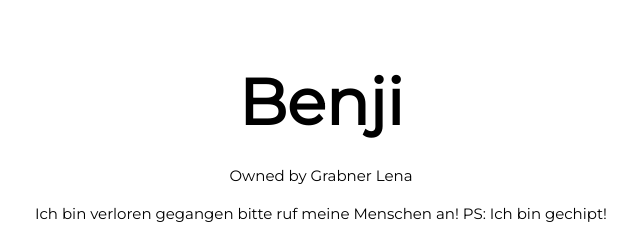
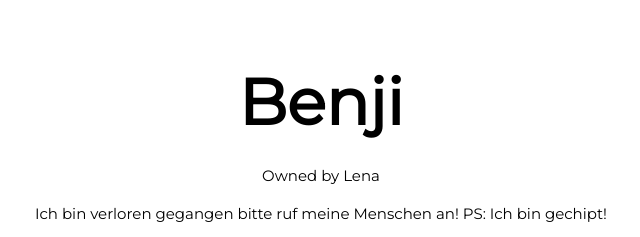
Before and after one commit to Taisteliija/Taisteliija.github.io, a plain HTML site: page index.html in a window 1280 px wide. Shown: the top 237 px of the page, 575-1215 px from the left. Drawn offline with nearby package versions, Linux system fonts and the light colour scheme.

Commit message:
Update index.html

```diff
--- a/index.html
+++ b/index.html
@@ -37,7 +37,7 @@ body, h1,h2,h3,h4,h5,h6 {font-family: "Montserrat", sans-serif}
   <!-- Header -->
   <header class="w3-container w3-center" style="padding:32px 16px" id="home">
     <h1 class="w3-jumbo"><b>Benji</b></h1>
-    <p>Owned by Grabner Lena</p>
+    <p>Owned by Lena</p>
     <p> Ich bin verloren gegangen bitte ruf meine Menschen an! PS: Ich bin gechipt!</p>
     <p>I'm lost please call my humans. PS: I'm mikrochiped.</p>
     <img src="BenjiFull.jpg" class="w3-image w3-hide-large w3-hide-small w3-round" style="display:block;width:60%;margin:auto;">
```
